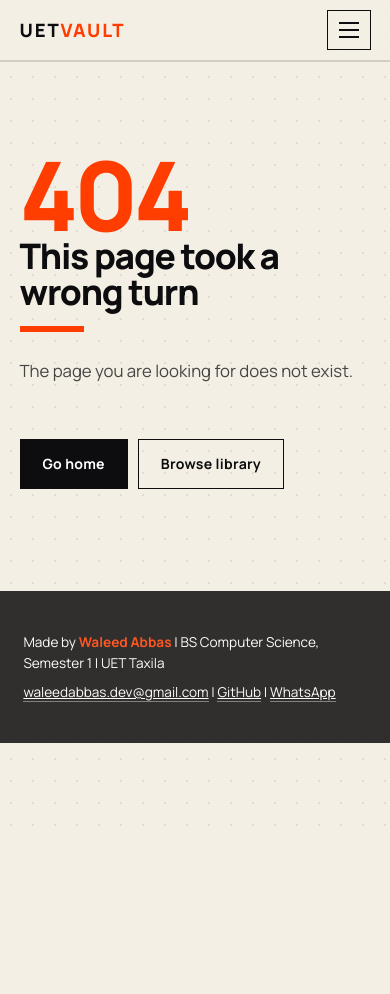
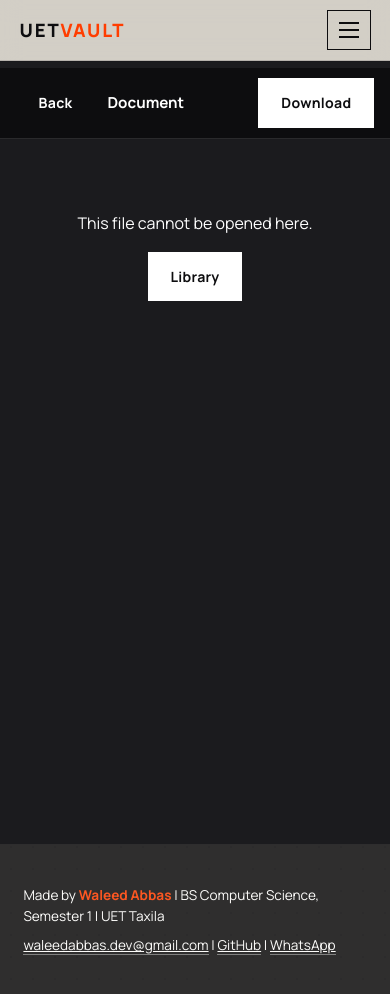
Before and after one commit to waleedabbaschk/uet-vault, a React (Vite) app: page /view in a window 390 px wide. Before the commit the page ends 844 px from the top, so only its background shows below. Built offline with nearby package versions, Linux system fonts and the light colour scheme.

Commit message:
Add in-site PDF viewer (phone fix)

```diff
--- a/package.json
+++ b/package.json
@@ -12,6 +12,7 @@
   "dependencies": {
     "gsap": "^3.15.0",
     "lenis": "^1.3.26",
+    "pdfjs-dist": "^4.10.38",
     "react": "^19.2.8",
     "react-dom": "^19.2.8",
     "react-router-dom": "^7.18.4"
--- a/src/App.jsx
+++ b/src/App.jsx
@@ -11,6 +11,7 @@ import Library from "./pages/Library.jsx";
 import About from "./pages/About.jsx";
 import Contribute from "./pages/Contribute.jsx";
 import NotFound from "./pages/NotFound.jsx";
+import Viewer from "./pages/Viewer.jsx";
 import "./styles/pages.css";
 import "./styles/polish.css";
 
@@ -27,6 +28,7 @@ export default function App() {
         <Route path="/library" element={<Library />} />
         <Route path="/about" element={<About />} />
         <Route path="/contribute" element={<Contribute />} />
+        <Route path="/view" element={<Viewer />} />
         <Route path="*" element={<NotFound />} />
       </Routes>
       <Footer />
--- a/src/components/ui/FileCard.jsx
+++ b/src/components/ui/FileCard.jsx
@@ -1,12 +1,16 @@
+import { Link } from "react-router-dom";
+
 const IMAGES = ["jpg", "jpeg", "png", "webp"];
 
 export default function FileCard({ item }) {
   const isLink = item.external;
   const isDrive = (item.file || "").includes("drive.google.com");
   const ext = isDrive || isLink ? "" : (item.file.split("?")[0].split(".").pop() || "").toLowerCase();
-  const canPreview = !isLink && (isDrive || ext === "pdf" || IMAGES.includes(ext));
+  const isPdf = ext === "pdf";
+  const otherPreview = isDrive || IMAGES.includes(ext);
   const dl = item.download || item.file;
   const fileName = decodeURIComponent((item.file || "").split("/").pop() || item.title);
+  const viewUrl = "/view?file=" + encodeURIComponent(item.file) + "&title=" + encodeURIComponent(item.title);
 
   return (
     <article className="file-card">
@@ -19,7 +23,8 @@ export default function FileCard({ item }) {
       </div>
       <div className="file-actions">
         {isLink && <a className="btn" href={item.file} target="_blank" rel="noreferrer">Open link</a>}
-        {canPreview && <a className="btn" href={item.file} target="_blank" rel="noreferrer">Preview</a>}
+        {isPdf && <Link className="btn" to={viewUrl}>Preview</Link>}
+        {!isPdf && otherPreview && <a className="btn" href={item.file} target="_blank" rel="noreferrer">Preview</a>}
         {!isLink && <a className="btn btn-dark" href={dl} download={isDrive ? undefined : fileName}>Download</a>}
       </div>
     </article>
--- /dev/null
+++ b/src/pages/Viewer.jsx
@@ -0,0 +1,118 @@
+import { useEffect, useRef, useState } from "react";
+import { Link, useNavigate, useSearchParams } from "react-router-dom";
+import * as pdfjs from "pdfjs-dist/legacy/build/pdf.mjs";
+import "../styles/viewer.css";
+
+pdfjs.GlobalWorkerOptions.workerSrc = new URL(
+  "pdfjs-dist/legacy/build/pdf.worker.min.mjs",
+  import.meta.url
+).toString();
+
+function Page({ pdf, num, width, ratio }) {
+  const wrap = useRef(null);
+  const canvas = useRef(null);
+  const [visible, setVisible] = useState(false);
+
+  useEffect(() => {
+    const io = new IntersectionObserver(
+      ([e]) => { if (e.isIntersecting) setVisible(true); },
+      { rootMargin: "700px 0px" }
+    );
+    io.observe(wrap.current);
+    return () => io.disconnect();
+  }, []);
+
+  useEffect(() => {
+    if (!visible || !width) return;
+    let task = null;
+    let dead = false;
+    (async () => {
+      const page = await pdf.getPage(num);
+      if (dead) return;
+      const base = page.getViewport({ scale: 1 });
+      const scale = width / base.width;
+      const dpr = Math.min(window.devicePixelRatio || 1, 2);
+      const vp = page.getViewport({ scale: scale * dpr });
+      const c = canvas.current;
+      if (!c) return;
+      c.width = vp.width;
+      c.height = vp.height;
+      c.style.width = width + "px";
+      c.style.height = vp.height / dpr + "px";
+      task = page.render({ canvasContext: c.getContext("2d"), viewport: vp });
+      try { await task.promise; } catch (e) { /* cancelled */ }
+    })();
+    return () => { dead = true; if (task) task.cancel(); };
+  }, [visible, pdf, num, width]);
+
+  return (
+    <div ref={wrap} className="v-page" style={{ width, minHeight: Math.round(width * ratio) }}>
+      <canvas ref={canvas} />
+      <span className="v-num">{num}</span>
+    </div>
+  );
+}
+
+export default function Viewer() {
+  const [sp] = useSearchParams();
+  const navigate = useNavigate();
+  const file = sp.get("file") || "";
+  const title = sp.get("title") || "Document";
+  const holder = useRef(null);
+  const [pdf, setPdf] = useState(null);
+  const [ratio, setRatio] = useState(1.4);
+  const [width, setWidth] = useState(0);
+  const [err, setErr] = useState("");
+  const [pct, setPct] = useState(0);
+
+  useEffect(() => {
+    const measure = () => {
+      if (holder.current) setWidth(Math.min(holder.current.clientWidth, 900));
+    };
+    measure();
+    let t;
+    const on = () => { clearTimeout(t); t = setTimeout(measure, 200); };
+    window.addEventListener("resize", on);
+    return () => { window.removeEventListener("resize", on); clearTimeout(t); };
+  }, []);
+
+  useEffect(() => {
+    if (!file.startsWith("/files/")) { setErr("This file cannot be opened here."); return; }
+    setPdf(null);
+    setErr("");
+    const task = pdfjs.getDocument({ url: file });
+    task.onProgress = (p) => { if (p.total) setPct(Math.round((p.loaded / p.total) * 100)); };
+    task.promise
+      .then(async (d) => {
+        const p1 = await d.getPage(1);
+        const v = p1.getViewport({ scale: 1 });
+        setRatio(v.height / v.width);
+        setPdf(d);
+      })
+      .catch(() => setErr("Could not open this PDF. Try the Download button."));
+    return () => { task.destroy(); };
+  }, [file]);
+
+  return (
+    <main className="viewer">
+      <div className="v-bar">
+        <button className="btn v-back" onClick={() => navigate(-1)}>Back</button>
+        <p className="v-title">{title}</p>
+        <a className="btn btn-light" href={file} download>Download</a>
+      </div>
+      <div className="v-holder" ref={holder}>
+        {err && (
+          <div className="v-msg">
+            <p>{err}</p>
+            <Link to="/library" className="btn btn-light">Library</Link>
+          </div>
+        )}
+        {!err && !pdf && <p className="v-msg">Loading... {pct ? pct + "%" : ""}</p>}
+        {pdf && width > 0 &&
+          Array.from({ length: pdf.numPages }, (_, i) => i + 1).map((n) => (
+            <Page key={n + "-" + width} pdf={pdf} num={n} width={width} ratio={ratio} />
+          ))}
+      </div>
+    </main>
+  );
+}
--- /dev/null
+++ b/src/styles/viewer.css
@@ -0,0 +1,10 @@
+.viewer{min-height:100vh;background:#1b1b1e;color:#fff;padding-top:68px}
+.v-bar{position:sticky;top:60px;z-index:15;display:flex;align-items:center;gap:12px;padding:10px 4vw;background:#0d0d0f;border-bottom:1px solid rgba(255,255,255,.12)}
+.v-title{flex:1;min-width:0;font-weight:700;font-size:.95rem;white-space:nowrap;overflow:hidden;text-overflow:ellipsis}
+.v-back{background:transparent;color:#fff;border-color:#fff;padding:9px 14px}
+.v-holder{padding:18px 3vw 60px;display:flex;flex-direction:column;align-items:center;gap:14px}
+.v-page{position:relative;background:#fff;box-shadow:0 6px 24px rgba(0,0,0,.45)}
+.v-page canvas{display:block}
+.v-num{position:absolute;right:8px;bottom:6px;font-size:.68rem;font-weight:700;background:rgba(13,13,15,.75);color:#fff;padding:2px 7px}
+.v-msg{padding:60px 20px;text-align:center;display:grid;gap:16px;justify-items:center}
+@media(max-width:760px){.v-bar{top:56px}.v-holder{padding:12px 2vw 50px}}
```
Also changed, not shown: 1 other file (tests, documents, lock files or other folders).
